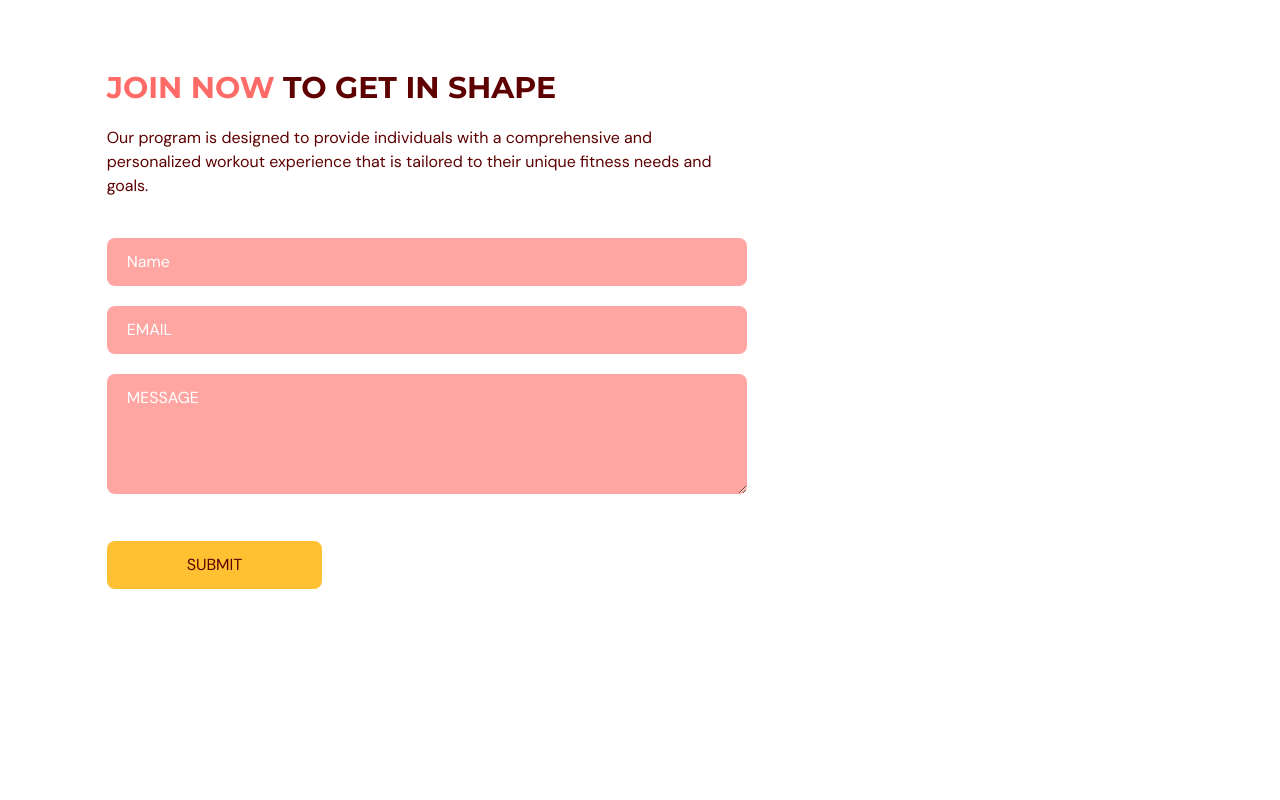
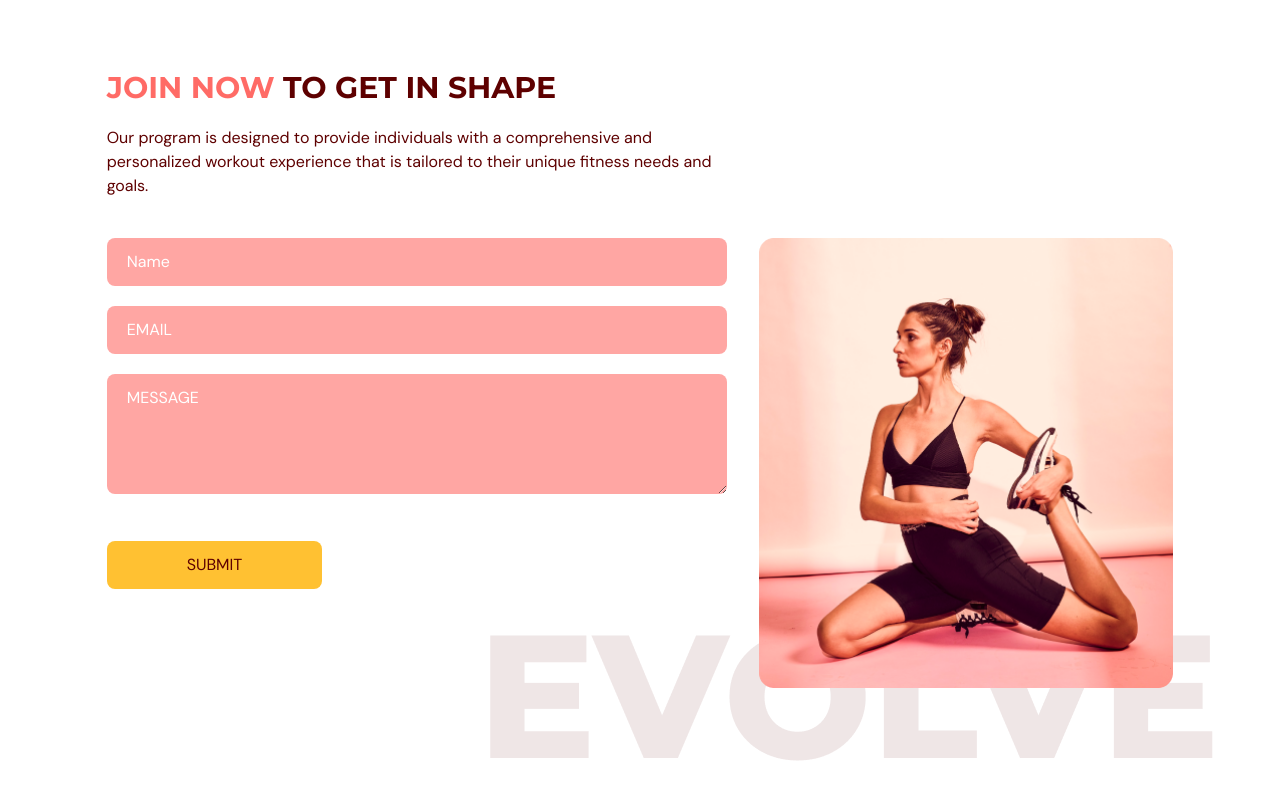
Before and after one commit to Benjamin2602/fitness-application, a React (Vite) app: page / in a window 1280 px wide. Shown: the part 3080-3880 px from the top of the page. Before the commit the page ends 3797 px from the top, so only its background shows below. Built offline with nearby package versions, Linux system fonts and the light colour scheme.

Commit message:
image section done in contactus

```diff
--- a/src/scenes/contactUs/index.tsx
+++ b/src/scenes/contactUs/index.tsx
@@ -142,6 +142,27 @@
               </button>
             </form>
           </motion.div>
+
+          {/* image */}
+          <motion.div
+            className="relative mt-16 basis-2/5 md:mt-0"
+            initial="hidden"
+            whileInView="visible"
+            viewport={{ once: true, amount: 0.5 }}
+            transition={{delay:0.2, duration: 0.5 }}
+            variants={{
+              hidden: { opacity: 0, y: 50 },
+              visible: { opacity: 1, y: 0 },
+            }}
+          >
+            <div className="md:before:content-evolvetext w-full before:absolute before:-bottom-20 before:-right-10 before:z-[-1] ">
+              <img
+              className="w-full"
+              alt="contact-us-page-graphic"
+              src={ContactUsPageGraphic}
+              />
+            </div>
+          </motion.div>
         </div>
       </motion.div>
     </section>
```
